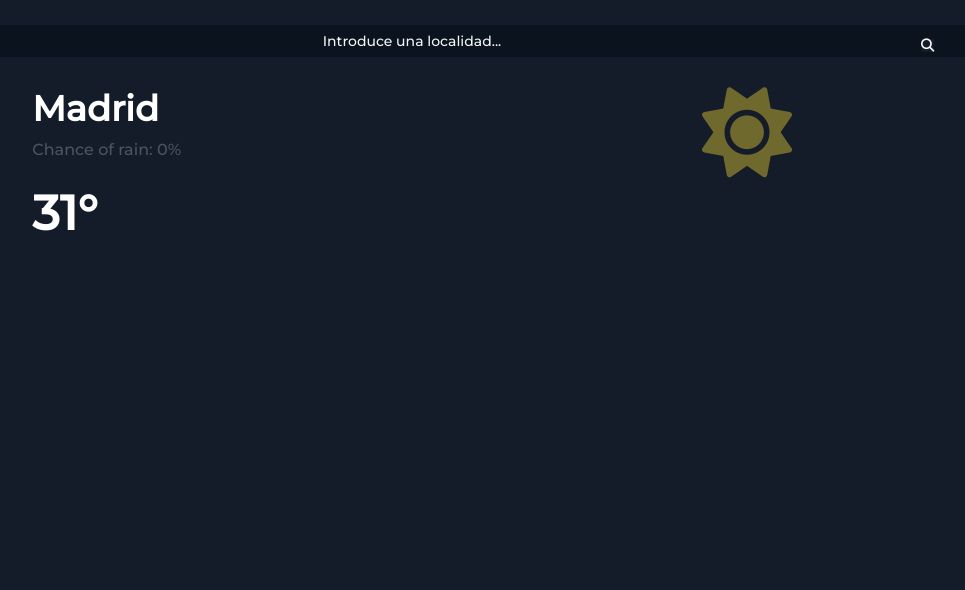
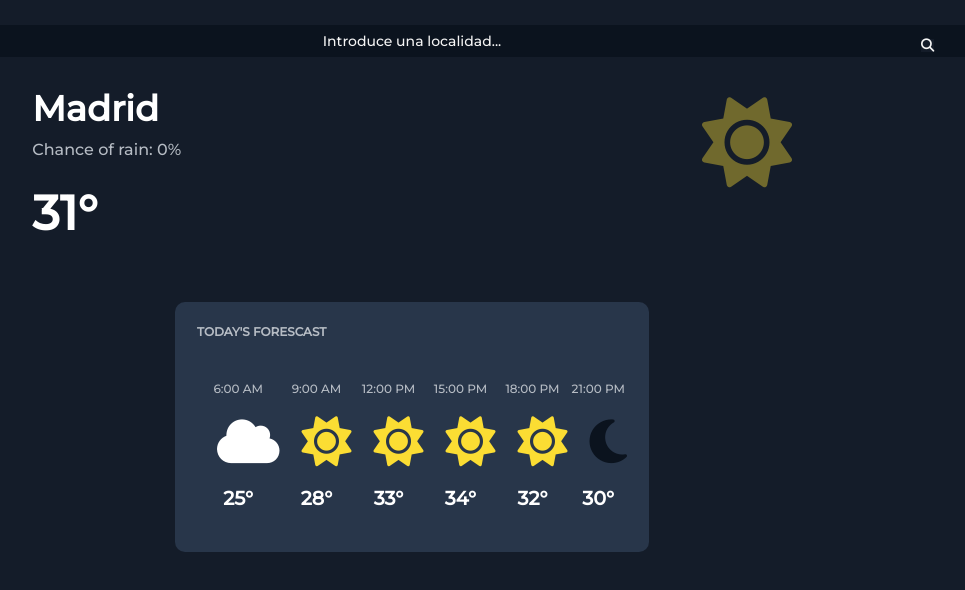
Before and after one commit to Naidev7/Weather-App, a website built with Vite: page src/index.html in a window 1280 px wide. Shown: the whole page, without its empty margins (228-1193 px from the left). Built offline with nearby package versions, Linux system fonts and the light colour scheme.

Commit message:
forescast structure

```diff
--- a/src/partials/dayForescast.html
+++ b/src/partials/dayForescast.html
@@ -0,0 +1,41 @@
+<table class="table">
+  <thead>
+    <tr>
+      <th class="table__header" colspan="6">today's forescast</th>
+    </tr>
+  </thead>
+  <tbody>
+    <tr>
+      <td class="table__items">
+        <p>6:00 AM</p>
+        <i class="fa-solid fa-cloud icon clouds"></i>
+        <p class="grados">25&deg;</p>
+      </td>
+      <td class="table__items">
+        <p>9:00 AM</p>
+        <i class="fa-solid fa-sun sun  icon"></i>
+        <p class="grados">28&deg;</p>
+      </td>
+      <td class="table__items">
+        <p>12:00 PM</p>
+        <i class="fa-solid fa-sun sun icon"></i>
+        <p class="grados">33&deg;</p>
+      </td>
+      <td class="table__items">
+        <p>15:00 PM</p>
+        <i class="fa-solid fa-sun sun icon"></i>
+        <p class="grados">34&deg;</p>
+      </td>
+      <td class="table__items">
+        <p>18:00 PM</p>
+        <i class="fa-solid fa-sun sun icon"></i>
+        <p class="grados">32&deg;</p>
+      </td>
+      <td class="table__items">
+        <p>21:00 PM</p>
+        <i class="fa-solid fa-moon moon icon"></i>
+        <p class="grados">30&deg;</p>
+      </td>
+    </tr>
+  </tbody>
+</table>
--- a/src/scss/core/_variables.scss
+++ b/src/scss/core/_variables.scss
@@ -1,6 +1,6 @@
-$grey:#4C545E;
+$grey:#b6bcc4;
 $yellow: #FBDD33;
 $black: #0B131E;
 $navyBlue: #141c29;
-$darkBlue: #101925;
+$darkBlue: #28364a;
 $text:'Montserrat', sans-serif;;
--- a/src/scss/layout/_dayForescast.scss
+++ b/src/scss/layout/_dayForescast.scss
@@ -0,0 +1,48 @@
+.table{
+    margin: 0 auto;
+    margin-top : 60px;
+    padding: 20px;
+    border-radius: 10px;
+    background-color: $darkBlue;
+    &__header{
+        color: $grey;
+        font-family: $text;
+        font-size: 0.75rem;
+        text-transform: uppercase;
+        text-align: start;
+        background-color:$darkBlue ;
+        padding-bottom: 20px;
+    }
+    &__items{
+        color: $grey ;
+        background-color:$darkBlue;
+        > p{
+            font-family: $text;
+            font-size: 0.75rem;
+            margin: 20px 0 20px 0;
+            background-color:$darkBlue ;
+            text-align: center;
+            font-weight: 400;
+        }
+        & .grados{
+            font-weight: bold;
+            font-size: 1.2rem;
+            color: white;
+        }
+        > .icon{
+            font-size: 12px;
+            background-color:$darkBlue ;
+            font-size: 50px;
+            margin-left: 20px;
+        }
+        > .clouds{
+            color: white;
+        }
+        > .sun{
+            color: $yellow;
+        }
+        > .moon{
+            color:$black ;
+        }
+    }
+}
--- a/src/scss/layout/_header.scss
+++ b/src/scss/layout/_header.scss
@@ -52,6 +52,7 @@
     }
    }
     & .iconSun{
+      padding-top: 10px;
       text-align: center;
       font-size: 90px;
       color:$yellow ;
```
